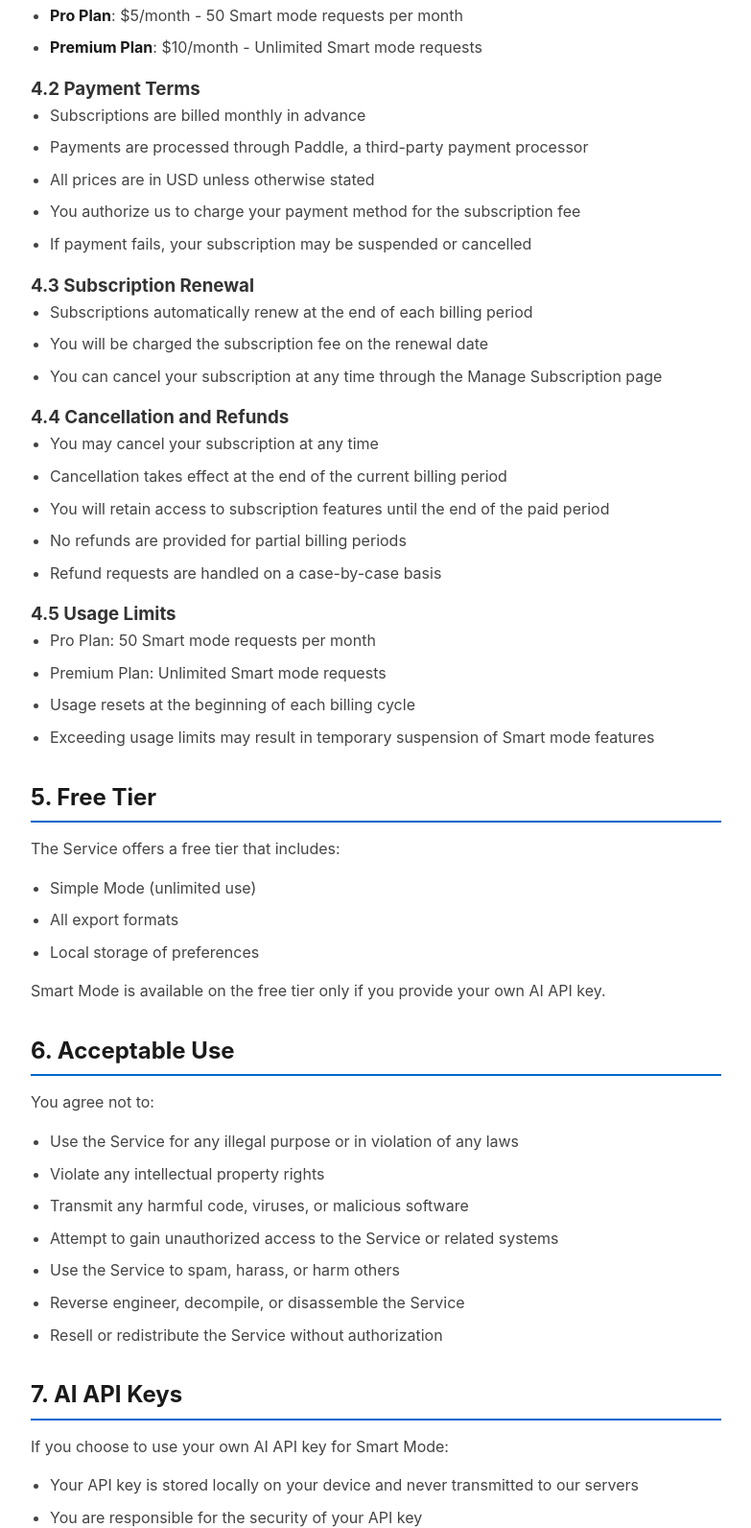
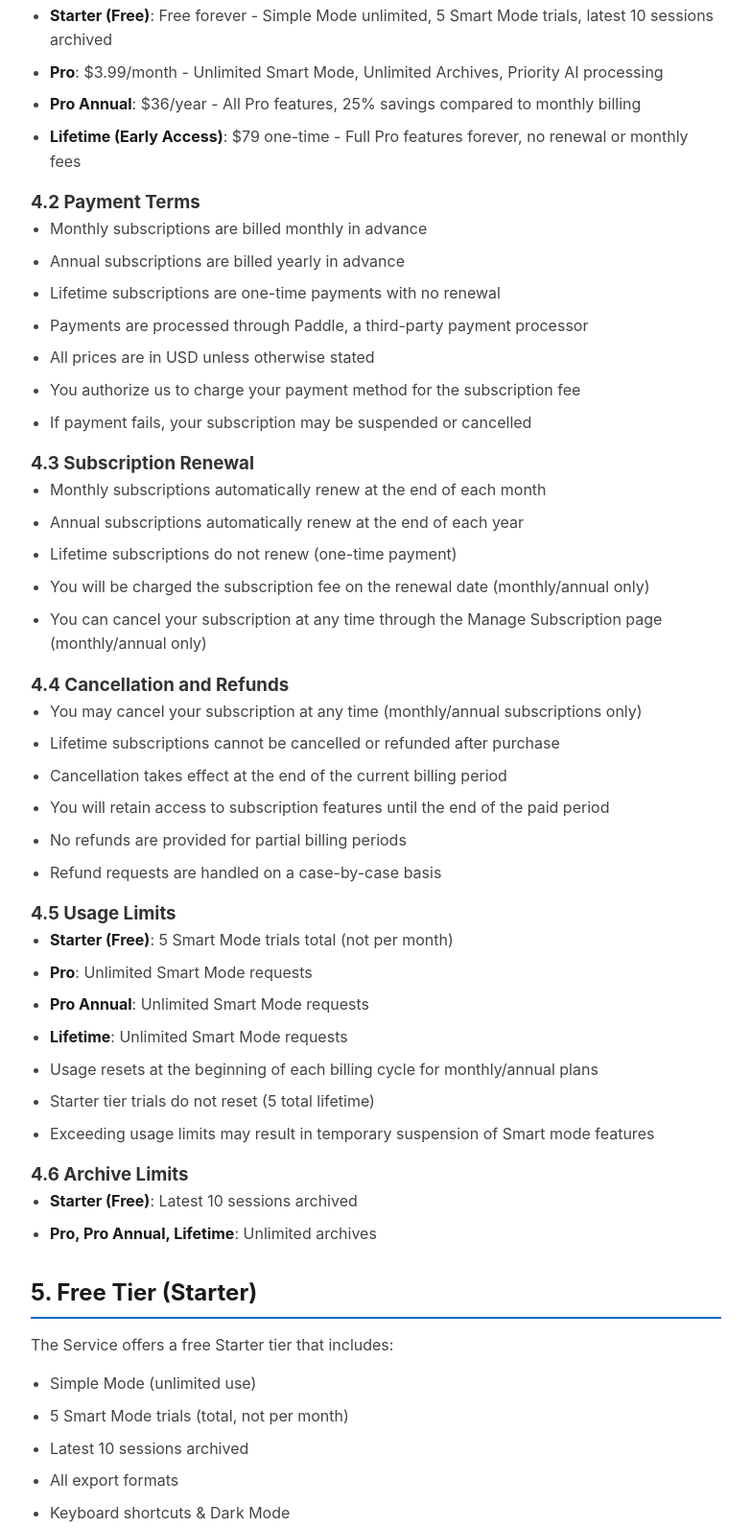
Before and after one commit to gitit36/grabtabs-privacy, a plain HTML site: page terms-and-conditions.html in a window 1280 px wide. Shown: the part 1077-2669 px from the top of the page at 96% size, without its empty margins (248-1031 px from the left). Drawn offline with Linux system fonts and the light colour scheme.

Commit message:
Add files via upload

```diff
--- a/terms-and-conditions.html
+++ b/terms-and-conditions.html
@@ -144,13 +144,17 @@
         <h3>4.1 Subscription Plans</h3>
         <p>GrabTabs offers the following subscription plans:</p>
         <ul>
-            <li><strong>Pro Plan</strong>: $5/month - 50 Smart mode requests per month</li>
-            <li><strong>Premium Plan</strong>: $10/month - Unlimited Smart mode requests</li>
+            <li><strong>Starter (Free)</strong>: Free forever - Simple Mode unlimited, 5 Smart Mode trials, latest 10 sessions archived</li>
+            <li><strong>Pro</strong>: $3.99/month - Unlimited Smart Mode, Unlimited Archives, Priority AI processing</li>
+            <li><strong>Pro Annual</strong>: $36/year - All Pro features, 25% savings compared to monthly billing</li>
+            <li><strong>Lifetime (Early Access)</strong>: $79 one-time - Full Pro features forever, no renewal or monthly fees</li>
         </ul>
 
         <h3>4.2 Payment Terms</h3>
         <ul>
-            <li>Subscriptions are billed monthly in advance</li>
+            <li>Monthly subscriptions are billed monthly in advance</li>
+            <li>Annual subscriptions are billed yearly in advance</li>
+            <li>Lifetime subscriptions are one-time payments with no renewal</li>
             <li>Payments are processed through Paddle, a third-party payment processor</li>
             <li>All prices are in USD unless otherwise stated</li>
             <li>You authorize us to charge your payment method for the subscription fee</li>
@@ -159,14 +163,17 @@
 
         <h3>4.3 Subscription Renewal</h3>
         <ul>
-            <li>Subscriptions automatically renew at the end of each billing period</li>
-            <li>You will be charged the subscription fee on the renewal date</li>
-            <li>You can cancel your subscription at any time through the Manage Subscription page</li>
+            <li>Monthly subscriptions automatically renew at the end of each month</li>
+            <li>Annual subscriptions automatically renew at the end of each year</li>
+            <li>Lifetime subscriptions do not renew (one-time payment)</li>
+            <li>You will be charged the subscription fee on the renewal date (monthly/annual only)</li>
+            <li>You can cancel your subscription at any time through the Manage Subscription page (monthly/annual only)</li>
         </ul>
 
         <h3>4.4 Cancellation and Refunds</h3>
         <ul>
-            <li>You may cancel your subscription at any time</li>
+            <li>You may cancel your subscription at any time (monthly/annual subscriptions only)</li>
+            <li>Lifetime subscriptions cannot be cancelled or refunded after purchase</li>
             <li>Cancellation takes effect at the end of the current billing period</li>
             <li>You will retain access to subscription features until the end of the paid period</li>
             <li>No refunds are provided for partial billing periods</li>
@@ -175,20 +182,32 @@
 
         <h3>4.5 Usage Limits</h3>
         <ul>
-            <li>Pro Plan: 50 Smart mode requests per month</li>
-            <li>Premium Plan: Unlimited Smart mode requests</li>
-            <li>Usage resets at the beginning of each billing cycle</li>
+            <li><strong>Starter (Free)</strong>: 5 Smart Mode trials total (not per month)</li>
+            <li><strong>Pro</strong>: Unlimited Smart Mode requests</li>
+            <li><strong>Pro Annual</strong>: Unlimited Smart Mode requests</li>
+            <li><strong>Lifetime</strong>: Unlimited Smart Mode requests</li>
+            <li>Usage resets at the beginning of each billing cycle for monthly/annual plans</li>
+            <li>Starter tier trials do not reset (5 total lifetime)</li>
             <li>Exceeding usage limits may result in temporary suspension of Smart mode features</li>
         </ul>
 
-        <h2>5. Free Tier</h2>
-        <p>The Service offers a free tier that includes:</p>
+        <h3>4.6 Archive Limits</h3>
+        <ul>
+            <li><strong>Starter (Free)</strong>: Latest 10 sessions archived</li>
+            <li><strong>Pro, Pro Annual, Lifetime</strong>: Unlimited archives</li>
+        </ul>
+
+        <h2>5. Free Tier (Starter)</h2>
+        <p>The Service offers a free Starter tier that includes:</p>
         <ul>
             <li>Simple Mode (unlimited use)</li>
+            <li>5 Smart Mode trials (total, not per month)</li>
+            <li>Latest 10 sessions archived</li>
             <li>All export formats</li>
+            <li>Keyboard shortcuts & Dark Mode</li>
             <li>Local storage of preferences</li>
         </ul>
-        <p>Smart Mode is available on the free tier only if you provide your own AI API key.</p>
+        <p>Smart Mode is also available on the Starter tier if you provide your own AI API key (unlimited when using your own key).</p>
 
         <h2>6. Acceptable Use</h2>
         <p>You agree not to:</p>
```
